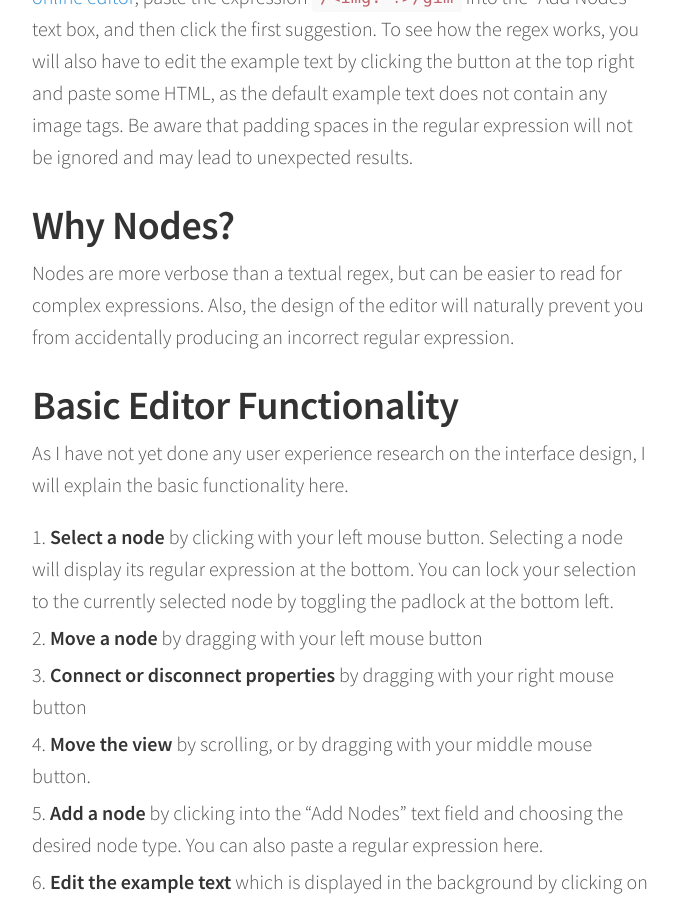
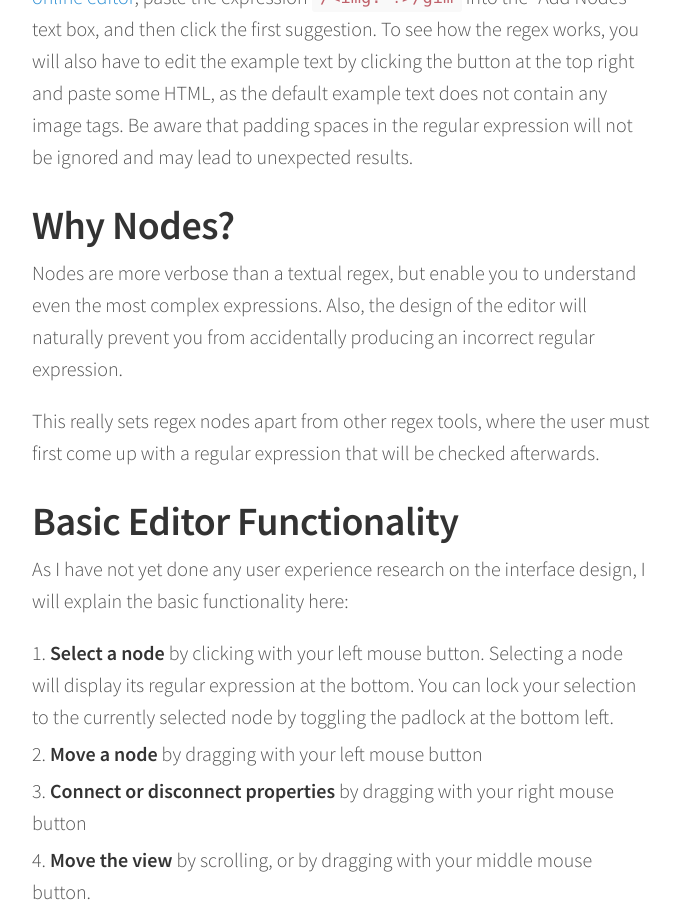
Before and after one commit to johannesvollmer/johannesvollmer.github.io, a Jekyll site: the page built from _posts/2019-07-25-announcing-regex-nodes.md, in a window 1280 px wide and 900 px high, scrolled down 1748 px. Shown: the whole window, without its empty margins (348-1026 px from the left). Built offline with Jekyll 4.4.1, drawn with Linux system fonts in a browser that asks for light colours.

Commit message:
Compare to other regex tools

```diff
--- a/_posts/2019-07-25-announcing-regex-nodes.md
+++ b/_posts/2019-07-25-announcing-regex-nodes.md
@@ -64,15 +64,19 @@ will not be ignored and may lead to unexpected results.
 # Why Nodes?
 
 Nodes are more verbose than a textual regex,
-but can be easier to read for complex expressions.
+but enable you to understand even the most complex expressions.
 Also, the design of the editor will naturally prevent you
 from accidentally producing an incorrect regular expression.
+
+This really sets regex nodes apart from other regex tools, where
+the user must first come up with a regular expression
+that will be checked afterwards.
 
 
 # Basic Editor Functionality
 
 As I have not yet done any user experience research
-on the interface design, I will explain the basic functionality here.
+on the interface design, I will explain the basic functionality here:
 
 1. __Select a node__ by clicking with your left mouse button.
    Selecting a node will display its regular expression at the bottom.
```
